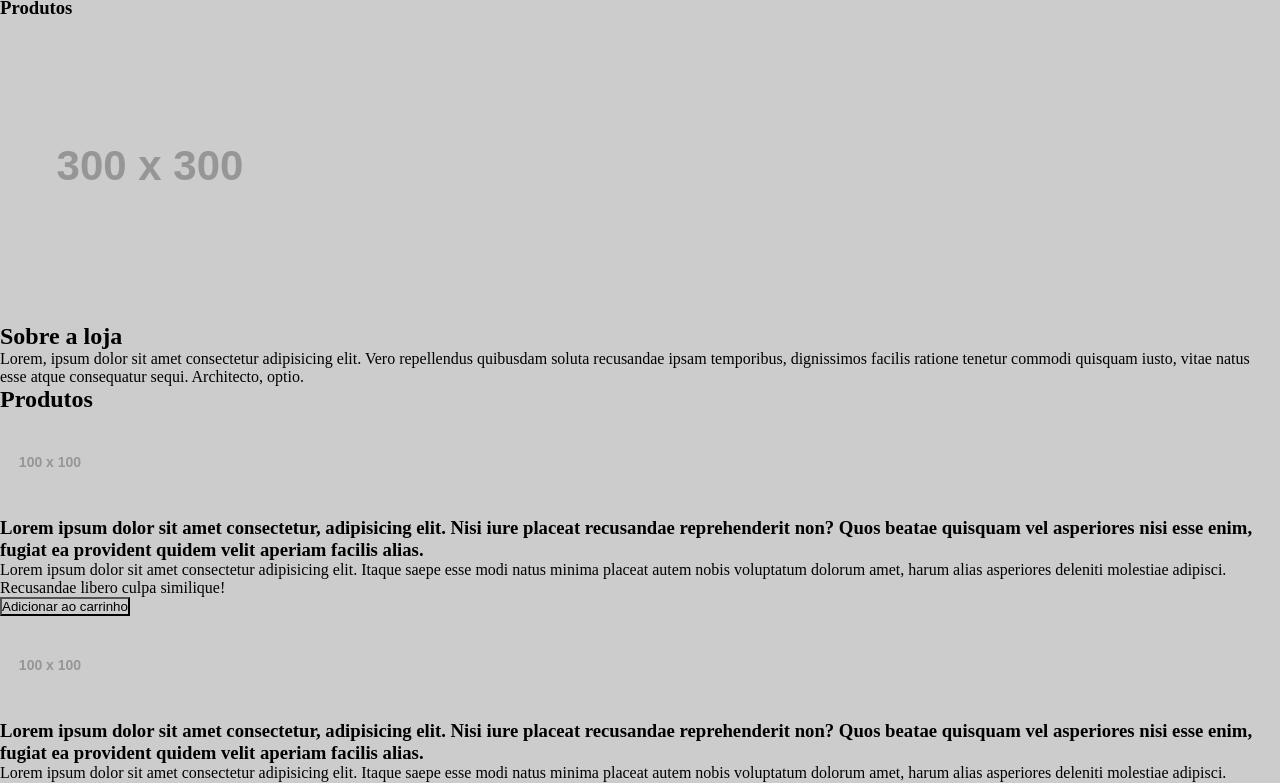
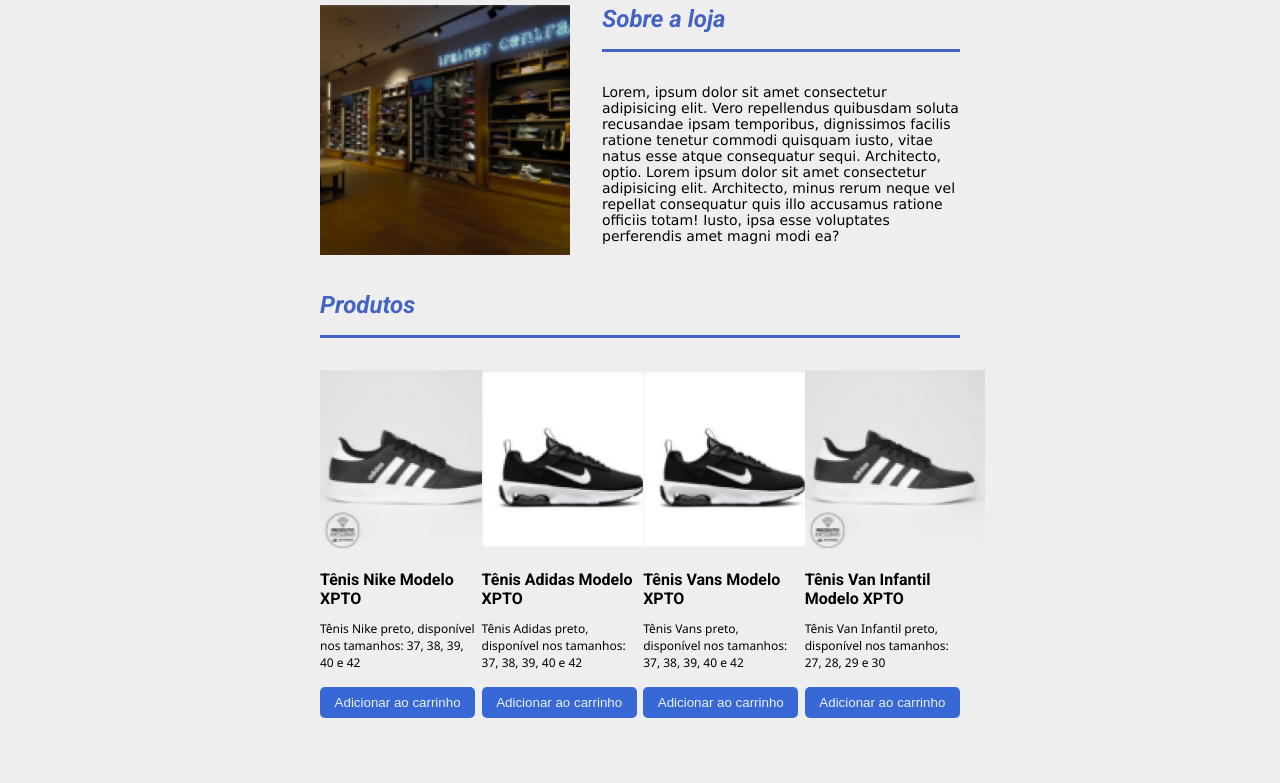
Before and after one commit to redscipher/ex-11-loja, a plain HTML site: page index.html in a window 1280 px wide. Shown: the part 62-845 px from the top of the page. After the commit the page ends 812 px from the top, so only its background shows below. Drawn offline with Linux system fonts and the light colour scheme; files that its build step writes are made by us from their sources; placeholder pictures from the web are drawn by us.

Commit message:
feat: adicionando leiaute

```diff
--- a/estilos_css/index.css
+++ b/estilos_css/index.css
@@ -3,14 +3,161 @@
     margin: 0;
     padding: 0;
     box-sizing: border-box;
-    /* cor de fundo */
-    background-color: #ccc;
 }
 
 /* classes: pais */
 .clsPrincipal{
     max-width: 100vw;
-    width: 100%;
+    width: 50%;
     /* p/ centralizar */
     margin: 0 auto;
 }
+
+.clsSobre{
+    display: flex;
+}
+
+.clsProdutos{
+    display: grid;
+    grid-template-columns: repeat(4, 24.25%);
+    /* cria espacamentos entre as colunas + linhas */
+    column-gap: 1%;
+    row-gap: 5%;
+}
+
+/* classes elementos: pais */
+.clsSobre p{
+    font-family: Verdana, Geneva, Tahoma, sans-serif;
+    font-size: 14px;
+}
+
+/* elementos: pais */
+body{
+    background-color: #EEEEEE;
+}
+
+header{
+    /* cores */
+    background-color: #3868D6;
+    color: #DEF7FD;
+}
+
+main{
+    background-color: #EEEEEE;
+     /* margens */
+     padding-top: 32px;
+}
+
+ul{
+    display: flex;
+    flex-wrap: wrap;
+    /* remove marcacao de item */
+    list-style: none;
+}
+
+h1{
+    /* fonte */
+    font-family: "Bungee", sans-serif;
+    font-weight: bold;
+    font-style: italic;
+    font-size: 24px;
+}
+
+section{
+    margin-bottom: 32px;
+    width: 100%;
+}
+
+strong{
+    font-size: 16px;
+}
+
+p{
+    font-family: 'Segoe UI', Tahoma, Geneva, Verdana, sans-serif;
+    font-weight: 400;
+    font-size: 12px;
+    /* margens */
+    margin-top: 12px;
+}
+
+/* elementos: nivel 1 */
+section h2{
+    font-family: 'Roboto', 'sans-serif';
+    font-size: 24px;
+    font-weight: bold;
+    font-style: italic;
+    /* cores */
+    color: #4563C2;
+    /* margem de baixo */
+    border-bottom: 3px solid #4563C2;
+    /* espacamento */
+    padding-bottom: 16px;
+    margin-bottom: 32px;
+}
+
+section div{
+    margin-left: 32px;
+}
+
+li button{
+    width: 100%;
+}
+
+li img
+,li h3{
+    margin-bottom: 16px;
+}
+
+li img{
+    width: 180px;
+    height: 180px;
+}
+
+li button{
+    background-color: #3868D6;
+    color: #EBF1F4;
+    /* tamanho */
+    padding: 8px 0;
+    margin-top: 16px;
+    /* sem bordas */
+    border: none;
+    border-radius: 5px;
+    /* cursor */
+    cursor: pointer;
+}
+
+/* elementos: nivel 2 */
+header ul li{
+    margin-left: 8px;
+}
+
+/* mistos: elementos nivel 1 + 3 */
+strong
+,header ul li h3{
+    font-family: "Roboto", sans-serif;
+    font-weight: bold;
+    font-size: 16px;
+}
+
+/* estados */
+header ul li h3:hover{
+    cursor: pointer;
+    text-decoration: underline;
+    color: #def7fdbd;
+    text-decoration-color: #eaec8a;
+}
+
+/* elementos .classe: pais */
+header .clsPrincipal{
+    display: flex;
+    flex-wrap: wrap;
+    /* centraliza objetos */
+    justify-content: space-between;
+    align-items: center;
+}
+
+/* IDs: pais */
+#idImgSobreLoja{
+    width: 250px;
+    height: 250px;
+}
--- a/index.html
+++ b/index.html
@@ -4,12 +4,17 @@
     <meta charset="UTF-8">
     <meta name="viewport" content="width=device-width, initial-scale=1.0">
     <title>EBAC Shoes</title>
+    <!-- fontes -->
+    <link rel="preconnect" href="https://fonts.googleapis.com">
+    <link rel="preconnect" href="https://fonts.gstatic.com" crossorigin>
+    <link href="https://fonts.googleapis.com/css2?family=Roboto:ital,wght@0,100;0,300;0,400;0,500;0,700;0,900;1,100;1,300;1,400;1,500;1,700;1,900&display=swap" rel="stylesheet">
+    <link href="https://fonts.googleapis.com/css2?family=Bungee&display=swap" rel="stylesheet">
     <!-- estilos -->
-    <link rel="stylesheet" href="./estilos/index.css">
+    <link rel="stylesheet" href="./estilos_css/index.css">
 </head>
 <body>
     <!-- cabecalho -->
-     <header>
+    <header>
         <div class="clsPrincipal">
             <h1>EBAC Shoes</h1>
             <!-- lista NO: sobre a loja, produtos -->
@@ -31,31 +36,35 @@
             <!-- imagem da loja -->
             <picture>
                 <!-- imagem principal -->
-                <img src="https://via.placeholder.com/300x300" alt="Imagem vazia">
+                <img src="./imagens/sobre_a_loja.png" alt="Imagem do interior da loja" id="idImgSobreLoja">
             </picture>
-            <h2>Sobre a loja</h2>
-            <p>
-                Lorem, ipsum dolor sit amet consectetur adipisicing elit. Vero repellendus quibusdam soluta recusandae ipsam temporibus, dignissimos facilis ratione tenetur commodi quisquam iusto, vitae natus esse atque consequatur sequi. Architecto, optio.
-            </p>
+            <div>
+                <h2>Sobre a loja</h2>
+                <p>
+                    Lorem, ipsum dolor sit amet consectetur adipisicing elit. Vero repellendus quibusdam soluta recusandae ipsam temporibus, dignissimos facilis ratione tenetur commodi quisquam iusto, vitae natus esse atque consequatur sequi. Architecto, optio.
+                    Lorem ipsum dolor sit amet consectetur adipisicing elit. Architecto, minus rerum neque vel repellat consequatur quis illo accusamus ratione officiis totam! Iusto, ipsa esse voluptates perferendis amet magni modi ea?
+                </p>
+            </div>
         </section>
         <!-- produtos -->
          <section>
             <h2>Produtos</h2>
             <!-- lista de produtos -->
-            <ul>
+            <ul class="clsProdutos">
                 <!-- 1 -->
                 <li>
                     <!-- imagem -->
                     <picture>
-                        <img src="https://via.placeholder.com/100x100" alt="Imagem vazia">
+                        <img src="./imagens/produto.png" alt="Imagem de um tenis de marca">
                     </picture>
                     <!-- subtitulo -->
-                    <h3>
-                        Lorem ipsum dolor sit amet consectetur, adipisicing elit. Nisi iure placeat recusandae reprehenderit non? Quos beatae quisquam vel asperiores nisi esse enim, fugiat ea provident quidem velit aperiam facilis alias.
-                    </h3>
+                    <Strong>
+                        Tênis Nike Modelo <br>
+                        XPTO
+                    </Strong>
                     <!-- informacao -->
                     <p>
-                        Lorem ipsum dolor sit amet consectetur adipisicing elit. Itaque saepe esse modi natus minima placeat autem nobis voluptatum dolorum amet, harum alias asperiores deleniti molestiae adipisci. Recusandae libero culpa similique!
+                        Tênis Nike preto, disponível nos tamanhos: 37, 38, 39, 40 e 42
                     </p>
                     <!-- botao -->
                     <button type="button">Adicionar ao carrinho</button>
@@ -64,15 +73,15 @@
                 <li>
                     <!-- imagem -->
                     <picture>
-                        <img src="https://via.placeholder.com/100x100" alt="Imagem vazia">
+                        <img src="./imagens/produto2.png" alt="Imagem de um tenis de marca">
                     </picture>
                     <!-- subtitulo -->
-                    <h3>
-                        Lorem ipsum dolor sit amet consectetur, adipisicing elit. Nisi iure placeat recusandae reprehenderit non? Quos beatae quisquam vel asperiores nisi esse enim, fugiat ea provident quidem velit aperiam facilis alias.
-                    </h3>
+                    <Strong>
+                        Tênis Adidas Modelo XPTO
+                    </Strong>
                     <!-- informacao -->
                     <p>
-                        Lorem ipsum dolor sit amet consectetur adipisicing elit. Itaque saepe esse modi natus minima placeat autem nobis voluptatum dolorum amet, harum alias asperiores deleniti molestiae adipisci. Recusandae libero culpa similique!
+                        Tênis Adidas preto, disponível nos tamanhos: 37, 38, 39, 40 e 42
                     </p>
                     <!-- botao -->
                     <button type="button">Adicionar ao carrinho</button>
@@ -81,15 +90,16 @@
                 <li>
                     <!-- imagem -->
                     <picture>
-                        <img src="https://via.placeholder.com/100x100" alt="Imagem vazia">
+                        <img src="./imagens/produto2.png" alt="Imagem de um tenis de marca">
                     </picture>
                     <!-- subtitulo -->
-                    <h3>
-                        Lorem ipsum dolor sit amet consectetur, adipisicing elit. Nisi iure placeat recusandae reprehenderit non? Quos beatae quisquam vel asperiores nisi esse enim, fugiat ea provident quidem velit aperiam facilis alias.
-                    </h3>
+                    <Strong>
+                        Tênis Vans Modelo <br>
+                        XPTO
+                    </Strong>
                     <!-- informacao -->
                     <p>
-                        Lorem ipsum dolor sit amet consectetur adipisicing elit. Itaque saepe esse modi natus minima placeat autem nobis voluptatum dolorum amet, harum alias asperiores deleniti molestiae adipisci. Recusandae libero culpa similique!
+                        Tênis Vans preto, disponível nos tamanhos: 37, 38, 39, 40 e 42
                     </p>
                     <!-- botao -->
                     <button type="button">Adicionar ao carrinho</button>
@@ -98,15 +108,15 @@
                 <li>
                     <!-- imagem -->
                     <picture>
-                        <img src="https://via.placeholder.com/100x100" alt="Imagem vazia">
+                        <img src="./imagens/produto.png" alt="Imagem de um tenis de marca">
                     </picture>
                     <!-- subtitulo -->
-                    <h3>
-                        Lorem ipsum dolor sit amet consectetur, adipisicing elit. Nisi iure placeat recusandae reprehenderit non? Quos beatae quisquam vel asperiores nisi esse enim, fugiat ea provident quidem velit aperiam facilis alias.
-                    </h3>
+                    <Strong>
+                        Tênis Van Infantil Modelo XPTO
+                    </Strong>
                     <!-- informacao -->
                     <p>
-                        Lorem ipsum dolor sit amet consectetur adipisicing elit. Itaque saepe esse modi natus minima placeat autem nobis voluptatum dolorum amet, harum alias asperiores deleniti molestiae adipisci. Recusandae libero culpa similique!
+                        Tênis Van Infantil preto, disponível nos tamanhos: 27, 28, 29 e 30
                     </p>
                     <!-- botao -->
                     <button type="button">Adicionar ao carrinho</button>
```
Also changed, not shown: imagens/produto.png (added), imagens/produto2.png (added), imagens/sobre_a_loja.png (added).
